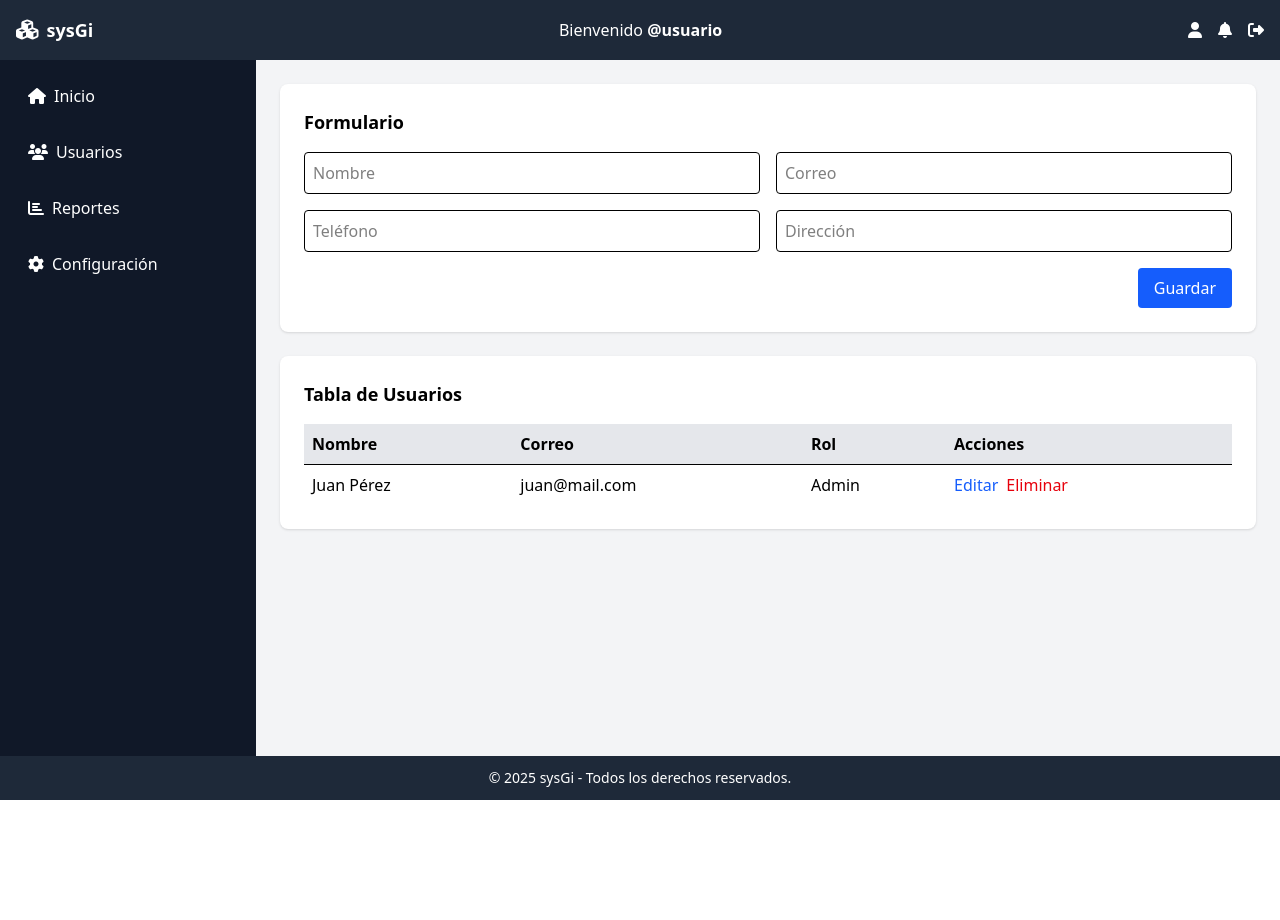
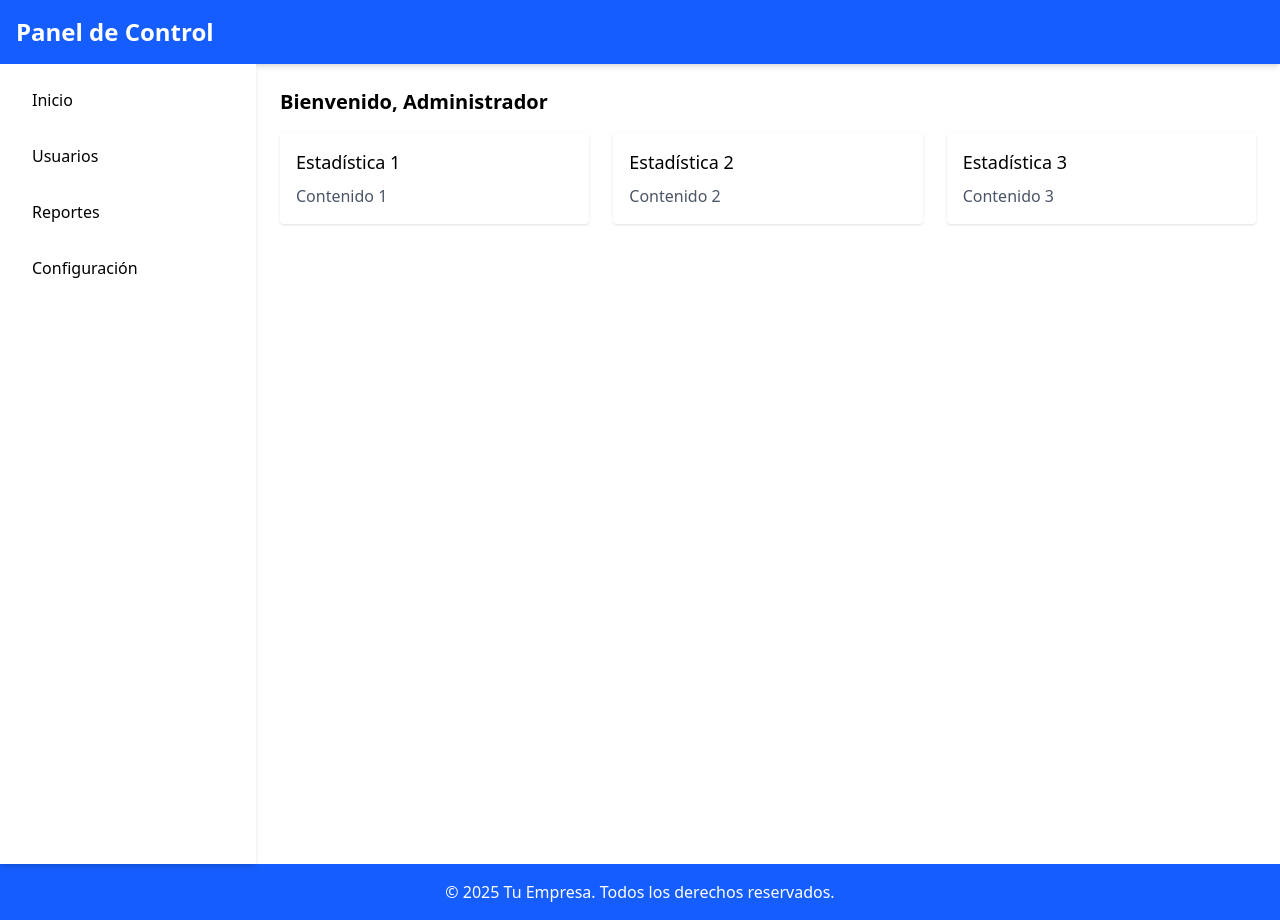
Before and after one commit to stevenr22/sysGi-V1, an Angular app: page /dashboard in a window 1280 px wide. Before the commit the page ends 800 px from the top, so only its background shows below. Built offline with nearby package versions, Linux system fonts and the light colour scheme.

Commit message:
Update dashboard.html

```diff
--- a/src/app/pages/dashboard/dashboard.html
+++ b/src/app/pages/dashboard/dashboard.html
@@ -1,82 +1,40 @@
-<!-- dashboard.component.html -->
-<div class="flex h-screen flex-col">
 <!-- Header -->
-  <header class="flex items-center justify-between bg-gray-800 text-white p-4 shadow-md">
-    <!-- Logo y Nombre -->
-    <div class="flex items-center gap-2">
-      <i class="fas fa-cubes text-xl"></i>
-      <span class="text-lg font-bold">sysGi</span>
-    </div>
-
-    <!-- Bienvenida -->
-    <div class="text-center text-sm md:text-base">
-      Bienvenido <strong>@usuario</strong>
-    </div>
-
-    <!-- Iconos de usuario -->
-    <div class="flex items-center gap-4">
-      <button class="hover:text-gray-300"><i class="fas fa-user"></i></button>
-      <button class="hover:text-gray-300"><i class="fas fa-bell"></i></button>
-      <button class="hover:text-red-400"><i class="fas fa-sign-out-alt"></i></button>
-    </div>
+<header class="bg-blue-600 text-white p-4 shadow-md">
+  <h1 class="text-2xl font-bold">Panel de Control</h1>
 </header>
 
-  <div class="flex flex-1 overflow-hidden">
-    <!-- Sidebar / Navbar -->
-    <nav class="w-64 bg-gray-900 text-white p-4 space-y-4">
-      <a href="#" class="block py-2 px-3 rounded hover:bg-gray-700"><i class="fas fa-home mr-2"></i>Inicio</a>
-      <a href="#" class="block py-2 px-3 rounded hover:bg-gray-700"><i class="fas fa-users mr-2"></i>Usuarios</a>
-      <a href="#" class="block py-2 px-3 rounded hover:bg-gray-700"><i class="fas fa-chart-bar mr-2"></i>Reportes</a>
-      <a href="#" class="block py-2 px-3 rounded hover:bg-gray-700"><i class="fas fa-cog mr-2"></i>Configuración</a>
+<div class="flex min-h-screen">
+  <!-- Sidebar -->
+  <nav class="w-64 bg-white shadow-md p-4">
+    <ul class="space-y-4">
+      <li><a routerLink="/" class="block px-4 py-2 rounded hover:bg-blue-100">Inicio</a></li>
+      <li><a routerLink="/usuarios" class="block px-4 py-2 rounded hover:bg-blue-100">Usuarios</a></li>
+      <li><a routerLink="/reportes" class="block px-4 py-2 rounded hover:bg-blue-100">Reportes</a></li>
+      <li><a routerLink="/configuracion" class="block px-4 py-2 rounded hover:bg-blue-100">Configuración</a></li>
+    </ul>
   </nav>
 
-    <!-- Contenido Principal -->
-    <main class="flex-1 bg-gray-100 p-6 overflow-y-auto">
-      <!-- Tarjeta de formulario -->
-      <section class="bg-white rounded-lg shadow p-6 mb-6">
-        <h2 class="text-lg font-semibold mb-4">Formulario</h2>
-        <form class="grid grid-cols-1 md:grid-cols-2 gap-4">
-          <input type="text" placeholder="Nombre" class="p-2 border rounded">
-          <input type="email" placeholder="Correo" class="p-2 border rounded">
-          <input type="text" placeholder="Teléfono" class="p-2 border rounded">
-          <input type="text" placeholder="Dirección" class="p-2 border rounded">
-          <div class="md:col-span-2 text-right">
-            <button class="bg-blue-600 text-white px-4 py-2 rounded hover:bg-blue-700">Guardar</button>
+  <!-- Main -->
+  <main class="flex-1 p-6">
+    <h2 class="text-xl font-semibold mb-4">Bienvenido, Administrador</h2>
+    <div class="grid grid-cols-1 md:grid-cols-2 lg:grid-cols-3 gap-6">
+      <div class="bg-white p-4 rounded shadow">
+        <h3 class="text-lg font-medium">Estadística 1</h3>
+        <p class="text-gray-600 mt-2">Contenido 1</p>
       </div>
-        </form>
-      </section>
-
-      <!-- Tabla de ejemplo -->
-      <section class="bg-white rounded-lg shadow p-6">
-        <h2 class="text-lg font-semibold mb-4">Tabla de Usuarios</h2>
-        <table class="w-full table-auto border-collapse">
-          <thead>
-            <tr class="bg-gray-200 text-left">
-              <th class="p-2">Nombre</th>
-              <th class="p-2">Correo</th>
-              <th class="p-2">Rol</th>
-              <th class="p-2">Acciones</th>
-            </tr>
-          </thead>
-          <tbody>
-            <tr class="border-t">
-              <td class="p-2">Juan Pérez</td>
-              <td class="p-2">juan@mail.com</td>
-              <td class="p-2">Admin</td>
-              <td class="p-2 space-x-2">
-                <button class="text-blue-600 hover:underline">Editar</button>
-                <button class="text-red-600 hover:underline">Eliminar</button>
-              </td>
-            </tr>
-            <!-- Más filas aquí -->
-          </tbody>
-        </table>
-      </section>
+      <div class="bg-white p-4 rounded shadow">
+        <h3 class="text-lg font-medium">Estadística 2</h3>
+        <p class="text-gray-600 mt-2">Contenido 2</p>
+      </div>
+      <div class="bg-white p-4 rounded shadow">
+        <h3 class="text-lg font-medium">Estadística 3</h3>
+        <p class="text-gray-600 mt-2">Contenido 3</p>
+      </div>
+    </div>
   </main>
 </div>
 
 <!-- Footer -->
-  <footer class="bg-gray-800 text-white text-center p-3 text-sm">
-    &copy; 2025 sysGi - Todos los derechos reservados.
+<footer class="bg-blue-600 text-white text-center p-4">
+  <p>&copy; 2025 Tu Empresa. Todos los derechos reservados.</p>
 </footer>
-</div>
```
Lines whose indentation alone changed are shown as unchanged.
